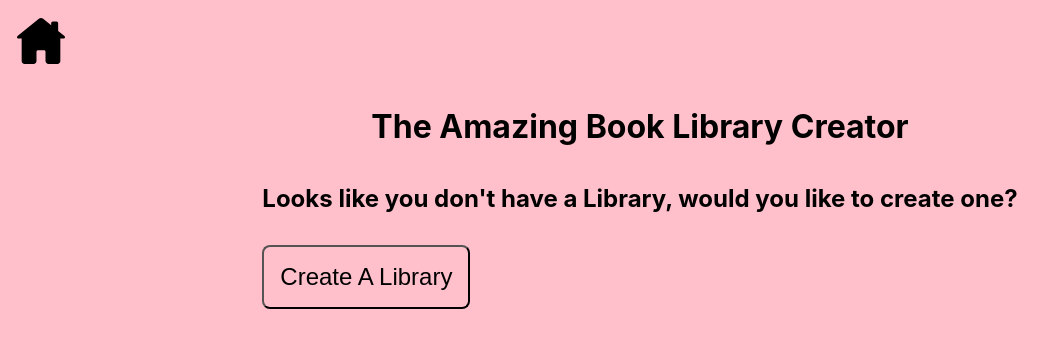
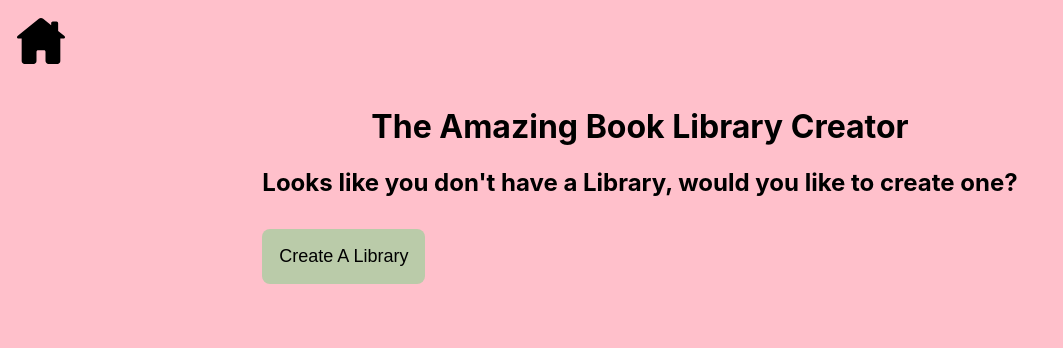
Before and after one commit to MSrotyr/iEquos_challenge, a React (Create React App) app in the folder app/: page / in a window 1280 px wide. Shown: the top 348 px of the page, without its empty margins (0-1063 px from the left). Built offline with nearby package versions, Linux system fonts and the light colour scheme.

Commit message:
feature: altered button style and can now add more books

```diff
--- a/app/src/components/CreateBook/CreateBook.module.css
+++ b/app/src/components/CreateBook/CreateBook.module.css
@@ -1,6 +1,12 @@
 .plus {
   width: 2rem;
   height: auto;
+  background-color: #bacba9;
+  border-radius: 50%;
+}
+
+.plus:hover {
+  background-color: pink;
 }
 
 .bookForm {
--- a/app/src/components/DisplayLibrary/DisplayLibrary.jsx
+++ b/app/src/components/DisplayLibrary/DisplayLibrary.jsx
@@ -1,9 +1,15 @@
 import React from "react";
 import { useSelector } from "react-redux";
+import { useHistory } from "react-router";
 
 export default function DisplayLibrary() {
+  const history = useHistory();
   const library = useSelector((state) => state.library);
   const sections = Object.keys(library);
+
+  function clickHandler(sectionName) {
+    history.push(`/create_library/${sectionName}`);
+  }
 
   return (
     <div>
@@ -18,6 +24,13 @@ export default function DisplayLibrary() {
               >{`"${book.title}" written by "${book.author}"`}</li>
             ))}
           </ul>
+          <button
+            name={sectionName}
+            className={"button"}
+            onClick={(event) => clickHandler(event.target.name)}
+          >
+            Add
+          </button>
         </div>
       ))}
     </div>
--- a/app/src/components/Home/Home.jsx
+++ b/app/src/components/Home/Home.jsx
@@ -20,11 +20,13 @@ export default function Home() {
     history.push(`/create_library/Fiction`);
   }
   return (
-    <div className={styles.outerContainer}>
-      <h1 className={styles.title}>The Amazing Book Library Creator</h1>
-      <div className={styles.container}>
+    <div className={styles.container}>
+      <div>
+        <h1 className={styles.title}>The Amazing Book Library Creator</h1>
         {isLibrary ? (
-          <DisplayLibrary />
+          <div>
+            <DisplayLibrary />
+          </div>
         ) : (
           <div>
             <h2 className={styles.subTitle}>
@@ -33,7 +35,7 @@ export default function Home() {
             </h2>
             <button
               onClick={clickHandler}
-              className={`${styles.create} buttonLarge`}
+              className={`${styles.create} button large`}
             >
               Create A Library
             </button>
--- a/app/src/components/Home/Home.module.css
+++ b/app/src/components/Home/Home.module.css
@@ -4,6 +4,7 @@
 
 .container {
   display: flex;
+  flex-direction: column;
   height: 100%;
   justify-content: center;
   align-items: center;
--- a/app/src/index.css
+++ b/app/src/index.css
@@ -12,24 +12,25 @@ code {
     monospace;
 }
 
-.buttonLarge {
-  padding: 1rem;
-  background-color: pink;
-  border-radius: 0.5rem;
+.large {
   font-size: x-large;
 }
 
 .button {
-  background-color: pink;
+  display: inline-block;
+  font-size: large;
+  background-color: #bacba9;
   border-radius: 0.5rem;
   padding: 1rem;
   margin-top: 1rem;
   margin-right: 1rem;
+  border: 1px solid transparent;
 }
 
 .buttonLarge:hover,
 .button:hover {
-  background-color: #bacba9;
+  background-color: pink;
+  border: 1px solid;
 }
 
 .body {
```
